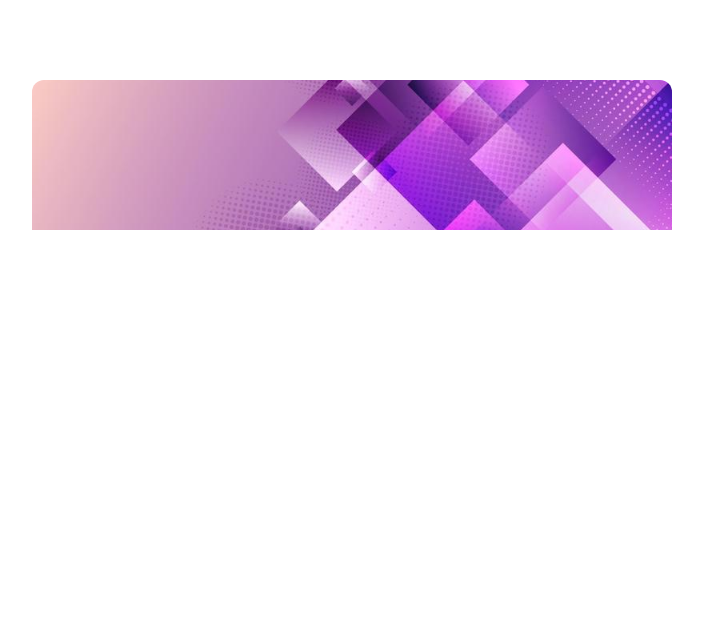
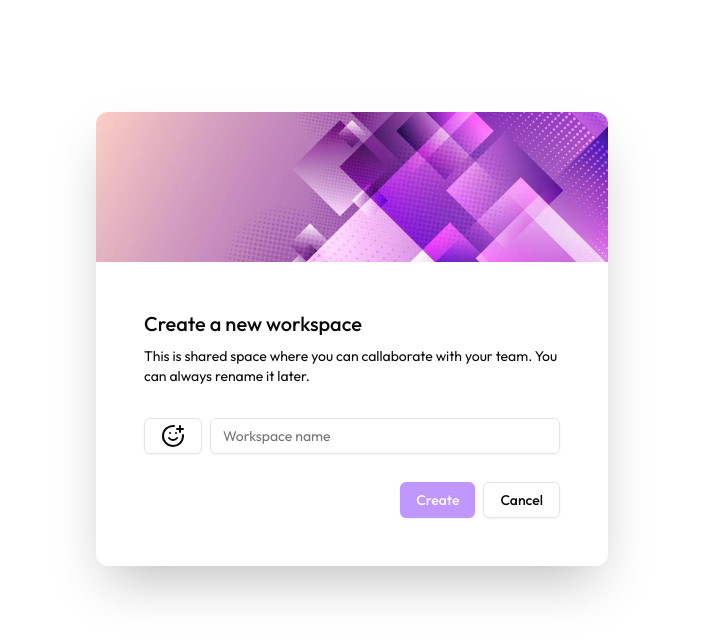
Before and after one commit to Hadi111jafari/Reporting-Platform, a Next.js app: page /workspace/new in a window 1280 px wide. Shown: the top 640 px of the page, without its empty margins (288-991 px from the left). Built offline with nearby package versions, Linux system fonts and the light colour scheme.

Commit message:
feature: add input and action buttons

```diff
--- a/app/(routes)/workspace/new/page.tsx
+++ b/app/(routes)/workspace/new/page.tsx
@@ -1,12 +1,16 @@
 "use client";
+import { Button } from "@/components/ui/button";
+import { Input } from "@/components/ui/input";
+import { SmilePlus } from "lucide-react";
 import Image from "next/image";
 import React, { useState } from "react";
 
 const CreateWorkspace = () => {
   const [cover, setCover] = useState("/cover.jpg");
+  const [workspaceName, setWorkspaceName] = useState("");
   return (
-    <div className="p1- md:px-36 lg:px-52 xl:px-80 py-20">
-      <div>
+    <div className="p-10 md:px-36 lg:px-64 xl:px-96 py-28">
+      <div className="shadow-2xl rounded-xl">
         {/* Cover Image */}
         <div className="relative group cursor-pointer">
           <h2 className="hidden group-hover:flex absolute p-4 w-full h-full items-center justify-center">
@@ -22,6 +26,30 @@ const CreateWorkspace = () => {
             />
           </div>
         </div>
+
+        {/* Input Section */}
+        <div className="p-12">
+          <h2 className="font-medium text-xl">Create a new workspace</h2>
+          <h2 className="text-sm mt-2">
+            This is shared space where you can callaborate with your team. You
+            can always rename it later.
+          </h2>
+          <div className="mt-8 flex gap-2 items-center">
+            <Button variant={"outline"}>
+              <SmilePlus />
+            </Button>
+            <Input
+              placeholder="Workspace name"
+              value={workspaceName}
+              onChange={(e) => setWorkspaceName(e.target.value)}
+            />
+          </div>
+
+          <div className="mt-7 flex justify-end gap-2">
+            <Button disabled={!workspaceName}>Create</Button>
+            <Button variant={"outline"}>Cancel</Button>
+          </div>
+        </div>
       </div>
     </div>
   );
```
